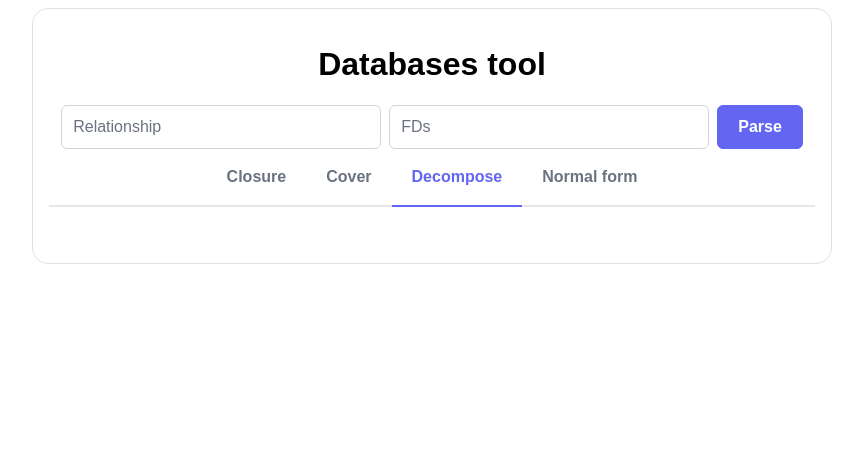
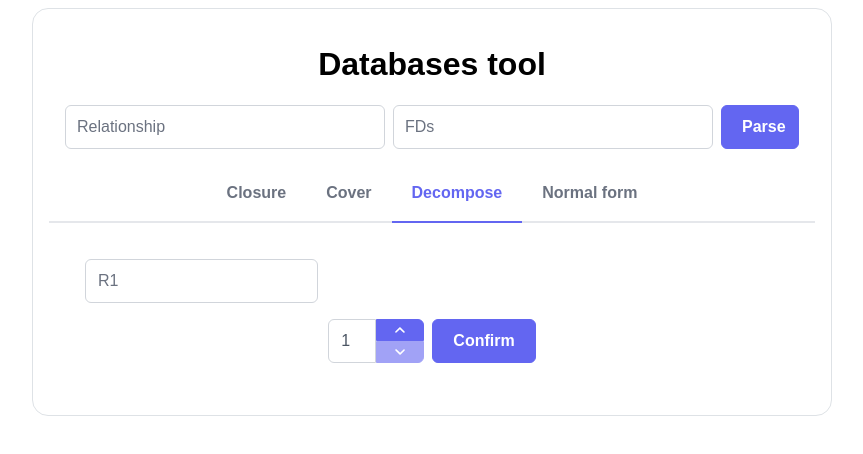
Before and after one commit to qimolin/databases-tool, a Vue app: page / in a window 1280 px wide. Both pictures are taken after a click on the tab "Decompose". Shown: the top 454 px of the page, without its empty margins (208-1071 px from the left). Built offline with nearby package versions, Linux system fonts and the light colour scheme; a web font is replaced by a local one.

Commit message:
In progress: lossless & dependency preserving

```diff
--- a/src/App.vue
+++ b/src/App.vue
@@ -1,9 +1,10 @@
 <script setup lang="ts">
-import { computed, ref, type Ref } from "vue";
+import { computed, ref, watch, type Ref } from "vue";
 
 import TabView from "primevue/tabview";
 import TabPanel from "primevue/tabpanel";
 import InputText from "primevue/inputtext";
+import InputNumber from "primevue/inputnumber";
 import Button from "primevue/button";
 import Chip from "primevue/chip";
 import Accordion from "primevue/accordion";
@@ -57,6 +58,28 @@ const filteredClosure = computed(() => {
 
 const cover: Ref<CanonicalCover | undefined> = ref();
 const stringCover = ref("");
+
+const decompositions: Ref<Array<string>> = ref([""]);
+const decompositionCount = ref(1);
+const tempDecompCount = ref(1);
+
+watch(
+  () => decompositionCount.value,
+  (newValue, oldValue) => {
+    if (oldValue < newValue) {
+      for (let i = oldValue; i < newValue; i++) {
+        decompositions.value.push("");
+      }
+    } else {
+      decompositions.value = decompositions.value.slice(0, newValue);
+    }
+  }
+);
+
+function confirmCount() {
+  if (tempDecompCount.value < 1) tempDecompCount.value = 1;
+  decompositionCount.value = tempDecompCount.value;
+}
 
 const isIn3NF = ref(false);
 const isInBCNF = ref(false);
@@ -156,7 +179,21 @@ function parse() {
             />
           </section>
         </TabPanel>
-        <TabPanel header="Decompose"></TabPanel>
+        <TabPanel header="Decompose">
+          <section class="section decomposition">
+            <InputText
+              v-for="index in decompositionCount"
+              :key="index"
+              type="text"
+              :placeholder="`R${index}`"
+              v-model="decompositions[index - 1]"
+            />
+          </section>
+          <section class="section">
+            <InputNumber v-model="tempDecompCount" :min="1" showButtons />
+            <Button label="Confirm" @click="confirmCount" />
+          </section>
+        </TabPanel>
         <TabPanel header="Normal form">
           <section class="section">
             <Chip
@@ -209,7 +246,13 @@ function parse() {
   justify-content: center;
   align-items: center;
   gap: 0.5rem;
-  margin-top: 1rem;
+  margin: 1rem;
+}
+.section.decomposition {
+  display: grid;
+  grid-template-columns: repeat(3, 1fr);
+  gap: 0.5rem;
+  margin: 1rem;
 }
 .error {
   color: red;
@@ -217,4 +260,7 @@ function parse() {
 .accordion {
   margin-top: 1rem;
 }
+.p-inputnumber-input {
+  width: 3rem;
+}
 </style>
--- a/src/main.ts
+++ b/src/main.ts
@@ -4,6 +4,7 @@ import App from "./App.vue";
 import PrimeVue from "primevue/config";
 import "primevue/resources/themes/lara-light-indigo/theme.css";
 import "primevue/resources/primevue.min.css";
+import "primeicons/primeicons.css";
 
 import Tooltip from "primevue/tooltip";
 
--- a/src/utils/setFunctions.ts
+++ b/src/utils/setFunctions.ts
@@ -18,6 +18,18 @@ function union(result: Set<string>, gamma: Set<string>): boolean {
   return changed;
 }
 
+function intersection(setA: Set<string>, setB: Set<string>): Set<string> {
+  const intersectionSet = new Set<string>();
+
+  for (const elem of setB) {
+    if (setA.has(elem)) {
+      intersectionSet.add(elem);
+    }
+  }
+
+  return intersectionSet;
+}
+
 function isEqualSet(a: Set<string>, b: Set<string>): boolean {
   if (a.size !== b.size) {
     return false;
@@ -30,4 +42,4 @@ function isEqualSet(a: Set<string>, b: Set<string>): boolean {
   return true;
 }
 
-export { isSubset, union, isEqualSet };
+export { isSubset, union, intersection, isEqualSet };
```
Also changed, not shown: src/classes/Decomposition.ts (added, +90 -0 lines).
